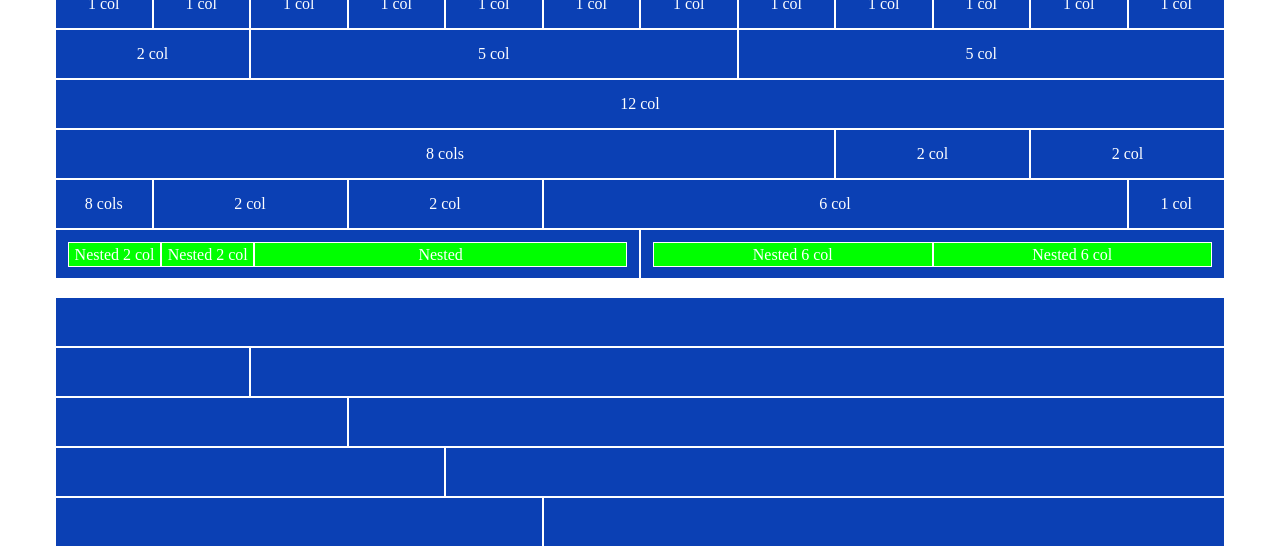
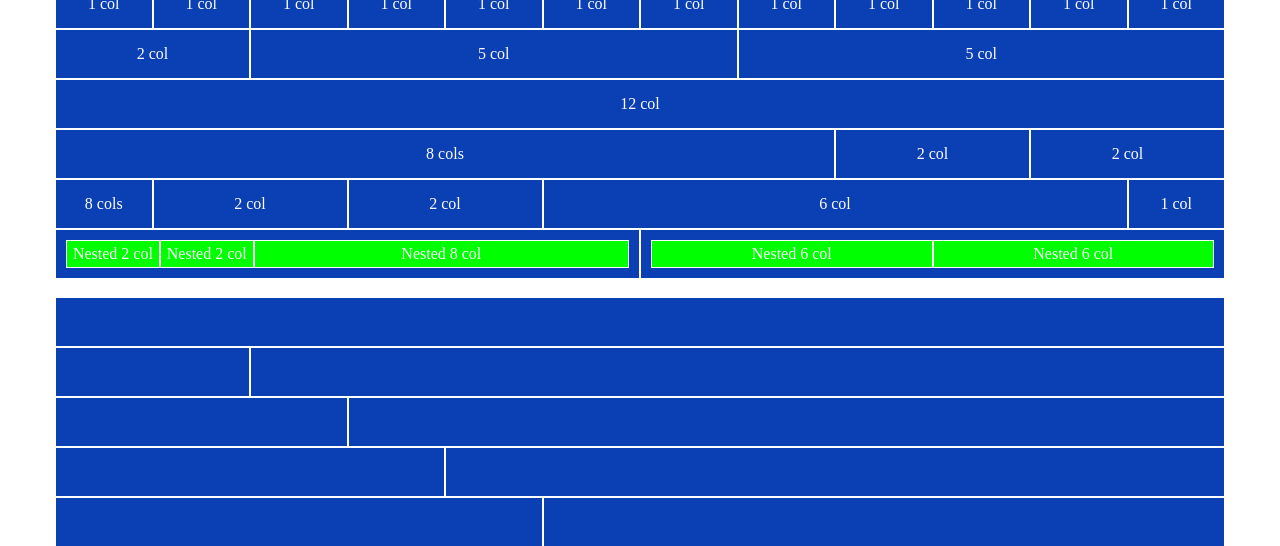
Before and after one commit to FabrizioFornone/html-css-12bool, a plain HTML site: page index.html in a window 1280 px wide. Shown: the part 58-604 px from the top of the page. Drawn offline with Linux system fonts and the light colour scheme.

Commit message:
Correzione con Ottavio

```diff
--- a/css/style.css
+++ b/css/style.css
@@ -13,13 +13,15 @@
 .box {
   height: 50px;
   background-color: rgb(11, 64, 180);
+  padding: 10px;
+
+}
+
+.box > .row {
+  height: 100%;
 }
 
 .box-green {
   background-color: lime;
-  height: 25px;
+  height: 100%;
 }
-
-.padding {
-  padding: 12px;
-}
--- a/index.html
+++ b/index.html
@@ -52,7 +52,7 @@
       </div>
       <!-- 6° Row -->
       <div class="row">
-        <div class="col-xs-6 box padding">
+        <div class="col-xs-6 box">
           <div class="row">
             <div class="col-xs-2 box-green flex-centered-item">
               Nested 2 col
@@ -61,11 +61,11 @@
               Nested 2 col
             </div>
             <div class="col-xs-8 box-green flex-centered-item">
-              Nested
+              Nested 8 col
             </div>
           </div>
         </div>
-        <div class="col-xs-6 box padding">
+        <div class="col-xs-6 box">
           <div class="row flex-centered-item">
             <div class="col-xs-6 box-green flex-centered-item">
               Nested 6 col
```
